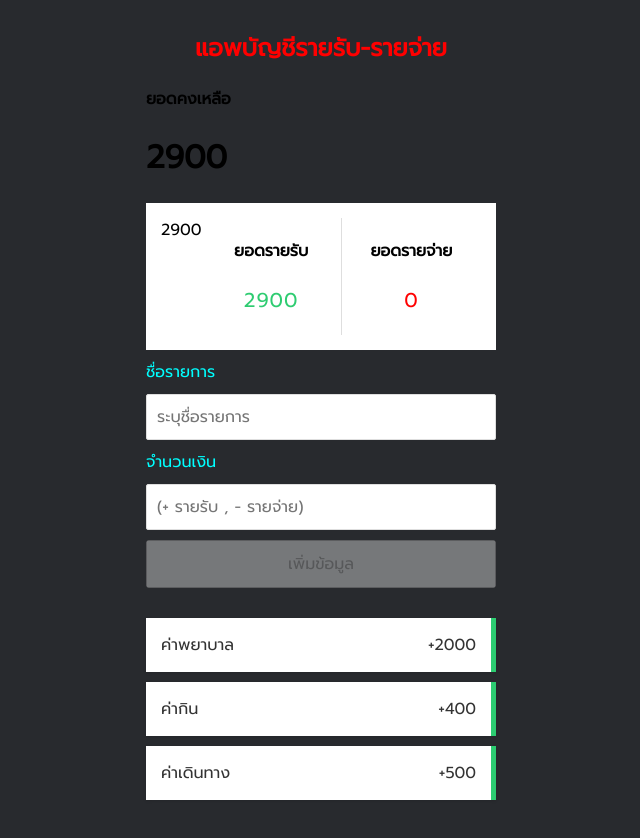
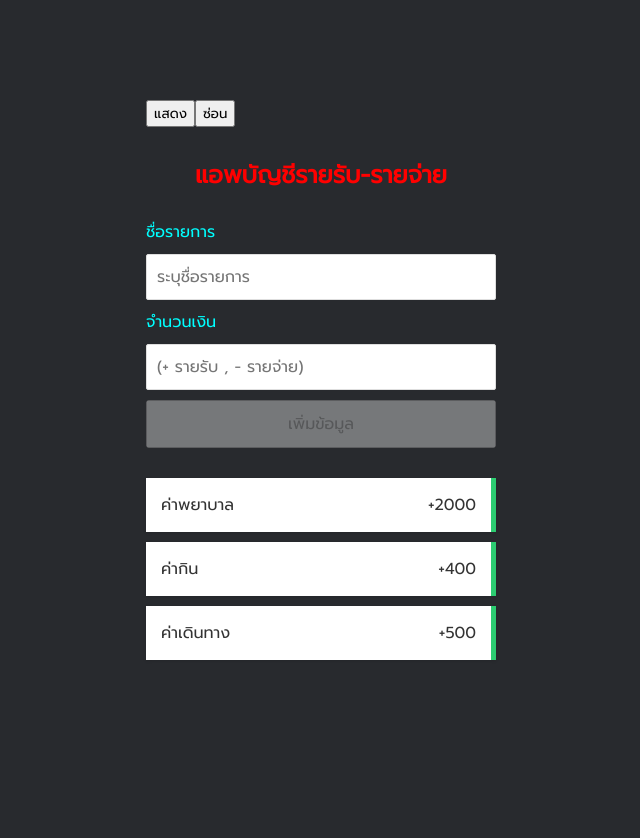
Before and after one commit to notnapat/Not-React-Test, a React (Create React App) app: page / in a window 1280 px wide. Shown: the whole page, without its empty margins (319-959 px from the left). After the commit the page ends 800 px from the top, so only its background shows below. Built offline with nearby package versions, Linux system fonts and the light colour scheme.

Commit message:
reducer state เพิ่มลบ object 1-1 and useReducer 1-1,2-2

```diff
--- a/src/App.js
+++ b/src/App.js
@@ -2,7 +2,7 @@
 import Transaction from "./components/Transaction"
 import './App.css'
 import FormComponent from "./components/FormComponent"
-import { useEffect, useState } from "react"
+import { useEffect, useReducer, useState } from "react"
 import DataContext from "./components/data/DataContext"
 import ReportComponent from "./components/ReportComponent"
 
@@ -16,38 +16,58 @@ function App() {
             { id: 2, title: "ค่ากิน", amount: 400 },
             { id: 3, title: "ค่าเดินทาง", amount: 500 }
       ]
-// ผลรวมยอดคงเหลือ รายรับ - รายจ่าย   1-1  , 2-2 ,3   +ReportComponent.css
-     //ผลรวมยอดคงเหลือ 1 ตั่งแต่ตรงนี้  ถึง--
+      // ผลรวมยอดคงเหลือ รายรับ - รายจ่าย   1-1  , 2-2 ,3   +ReportComponent.css
+      //ผลรวมยอดคงเหลือ 1 ตั่งแต่ตรงนี้  ถึง--
       const [items, setItems] = useState(initdata)
-      const [reportIncome,setReportIncome] = useState(0)
-      const [reportExpense,setReportExpense] = useState(0)
+      const [reportIncome, setReportIncome] = useState(0)
+      const [reportExpense, setReportExpense] = useState(0)
       const onAddNewItem = (newItem) => {
             setItems((prevItem) => {
                   return [newItem, ...prevItem]
             })
       }
-      useEffect(()=>{
-            const amount = items.map(items=>items.amount)
-            const income = amount.filter(element=>element>0).reduce((total,element)=>total+=element,0)
-            const expense = (amount.filter(element=>element<0).reduce((total,element)=>total+=element,0))*-1
+      useEffect(() => {
+            const amount = items.map(items => items.amount)
+            const income = amount.filter(element => element > 0).reduce((total, element) => total += element, 0)
+            const expense = (amount.filter(element => element < 0).reduce((total, element) => total += element, 0)) * -1
             setReportIncome(income)
             setReportExpense(expense)
 
-      } , [items,reportIncome,reportExpense])
+      }, [items, reportIncome, reportExpense])
       //ผลรวมยอดคงเหลือ  1  ถึงตรงนี้
+
+      //useReducer  แสดง - ซ่อน หน้ารวมจำนวนเงิน 1-1 , 2-2
+      //useReducer  1 ---
+      const [showReport, setShowReport] = useState(false)
+      const reduce = (state, action) => {
+            switch (action.type) {
+                  case "SHOW":
+                        return setShowReport(true)
+                  case "HIDE":
+                        return setShowReport(false)
+
+            }
+      }
+      const [result, dispatch] = useReducer(reduce, showReport)
+      //useReducer 1
       return (
+
             //ผลรวมยอดคงเหลือ 2 ตั้งแต่ตรงนี้ถึง--
             // DataContext and useContext  2 + object    1-2  and 1-3
             <DataContext.Provider value={        // 1 DataContext and useContext  2 + object
                   {
-                        income : reportIncome,
-                        expense : reportExpense
+                        income: reportIncome,
+                        expense: reportExpense
                   }
             }>       {/* 1 DataContext and useContext  2 + object*/}
-                   {/*ผลรวมยอดคงเหลือ 2 ถึงตรงนี้*/}
+                  {/*ผลรวมยอดคงเหลือ 2 ถึงตรงนี้*/}
+                  {/*useReducer  2----*/}
+                  <button onClick={() => dispatch({ type: "SHOW", })}>แสดง</button>
+                  <button onClick={() => dispatch({ type: "HIDE",  })}>ซ่อน</button>
+                  {/*useReducer 2 */}
                   <div className="container">
                         <h1 style={design}>แอพบัญชีรายรับ-รายจ่าย</h1>
-                        <ReportComponent/>
+                        {showReport && <ReportComponent />}
                         <FormComponent onAddItem={onAddNewItem} />
                         <Transaction items={items} />
                   </div>
@@ -55,5 +75,30 @@ function App() {
 
       )
 }
+//       // reducer state เพิ่มลบ object ต้นแบบ  1-1
+//       // reducer state เพิ่มลบ object ต้นแบบ  1 ตั้วแต่ตรงนี้ถึงง
+//       const [count, setCount] = useState(0)
+//       const reduce = (state, action) => {
+//             switch (action.type) {
+//                   case "ADD":
+//                         return state +action.payload
+//                   case "SUB":
+//                         return state -action.payload
+//                   case "CLEAR":
+//                         return 0
+//             }
+//       }
+//       const [result,dispatch] = useReducer(reduce,count)
+//       return (
+//             <div>
+//                   <h1>{result}</h1>
+
+//                   <button onClick={()=>dispatch({type:"ADD",payload:10})}>เพิ่ม</button>
+//                   <button onClick={()=>dispatch({type:"SUB",payload:5})}>ลด</button>
+//                   <button onClick={()=>dispatch({type:"CLEAR"})}>ล้าง</button>
+//             </div>  //reducer state เพิ่มลบ object ต้นแบบ 1 ถึงตรงนี้
+//       )
+// }
+
 
 export default App
--- a/src/components/ReportComponent.js
+++ b/src/components/ReportComponent.js
@@ -9,7 +9,7 @@ const ReportComponent = () => {
         <div>
             <h4>ยอดคงเหลือ</h4>
             <h1>{income-expense}</h1>
-            <div className="report-container">{income}
+            <div className="report-container">
                 <div>
                     <h4>ยอดรายรับ</h4>
                     <p className="report plus">{income}</p>
```
